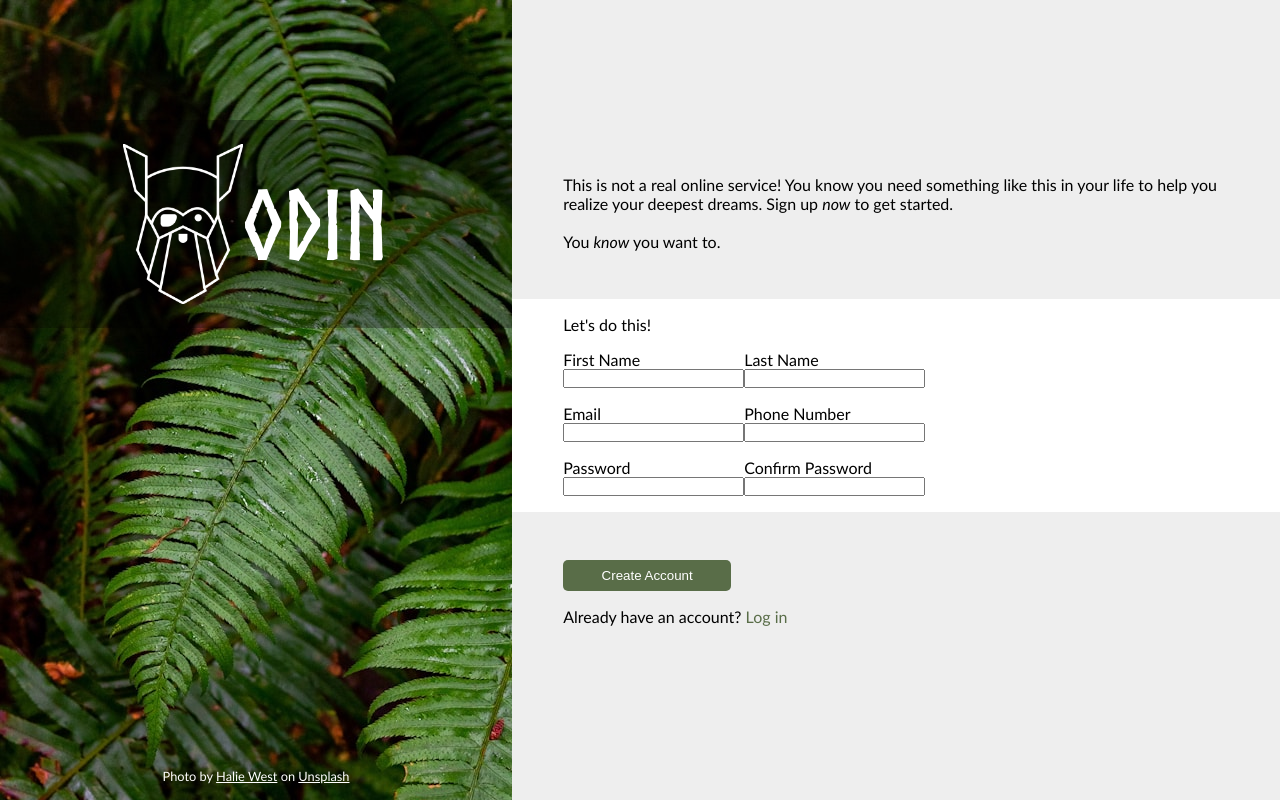
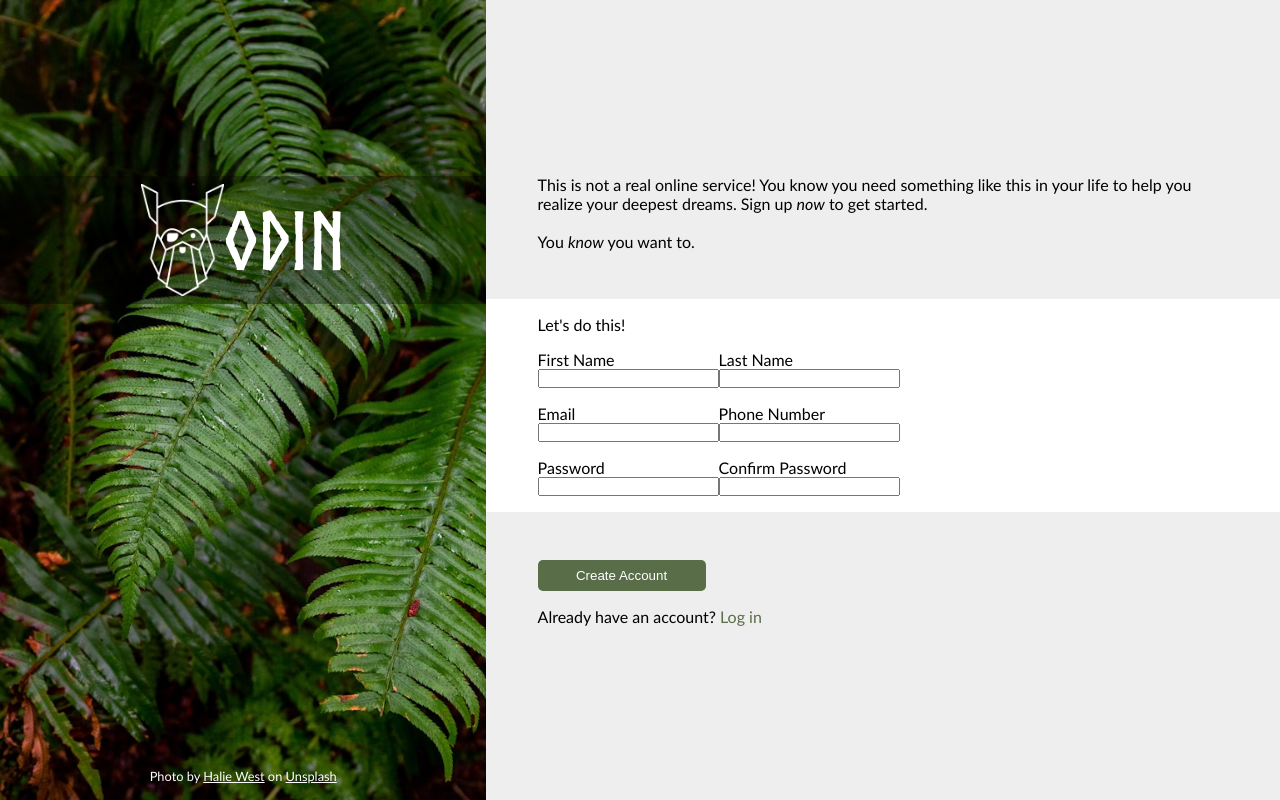
Before and after one commit to csgray/odin-sign-up-form, a plain HTML site: page index.html in a window 1280 px wide. Drawn offline with Linux system fonts and the light colour scheme.

Commit message:
feat: Improve photo sidebar proportions
Adjust the background image, logo position, and proportions to improve
the appearance of the photo sidebar to be more like the design.

```diff
--- a/index.html
+++ b/index.html
@@ -11,7 +11,7 @@
 <body>
   <div class="image-sidebar">
     <div class="logo">
-      <img class="logo-image" src="images/odin-lined.png">
+      <img src="images/odin-lined.png">
       ODIN
     </div>
     <div class="sidebar-footer">
@@ -22,6 +22,7 @@
         Unsplash</a>
     </div>
   </div>
+
   <div class="form">
     <div class="form-header">
       This is not a real online service! You know you need something like this in your life to help you realize your
--- a/styles.css
+++ b/styles.css
@@ -21,8 +21,10 @@ body {
 
 .image-sidebar {
     background-image: url("./images/halie-west-25xggax4bSA-unsplash.jpg");
+    background-size: cover;
+    max-width: 640px; /* photo width */
+    width: 38%; /* golden ratio */
     height: 100vh;
-    max-width: 40%;
 
     display: flex;
     flex-direction: column;
@@ -31,19 +33,20 @@ body {
 .logo {
     background-color: #00000050;
     color: #FFFFFF;
-    font-family: Norse-Bold;
-    font-size: 6rem;
+    font-family: Norse-Bold, sans-serif;
+    font-size: 5rem;
 
-    margin-top: 15vh;
-    padding: 3vh 12vw;
+    margin-top: 22vh;
+    padding: 1vh 12vw;
+    height: 16vh;
 
     display: flex;
     justify-content: center;
     align-items: center;
-}
 
-.logo-image {
-    height: 20vh;
+    & img {
+        height: 100%;
+    }
 }
 
 .sidebar-footer {
```
